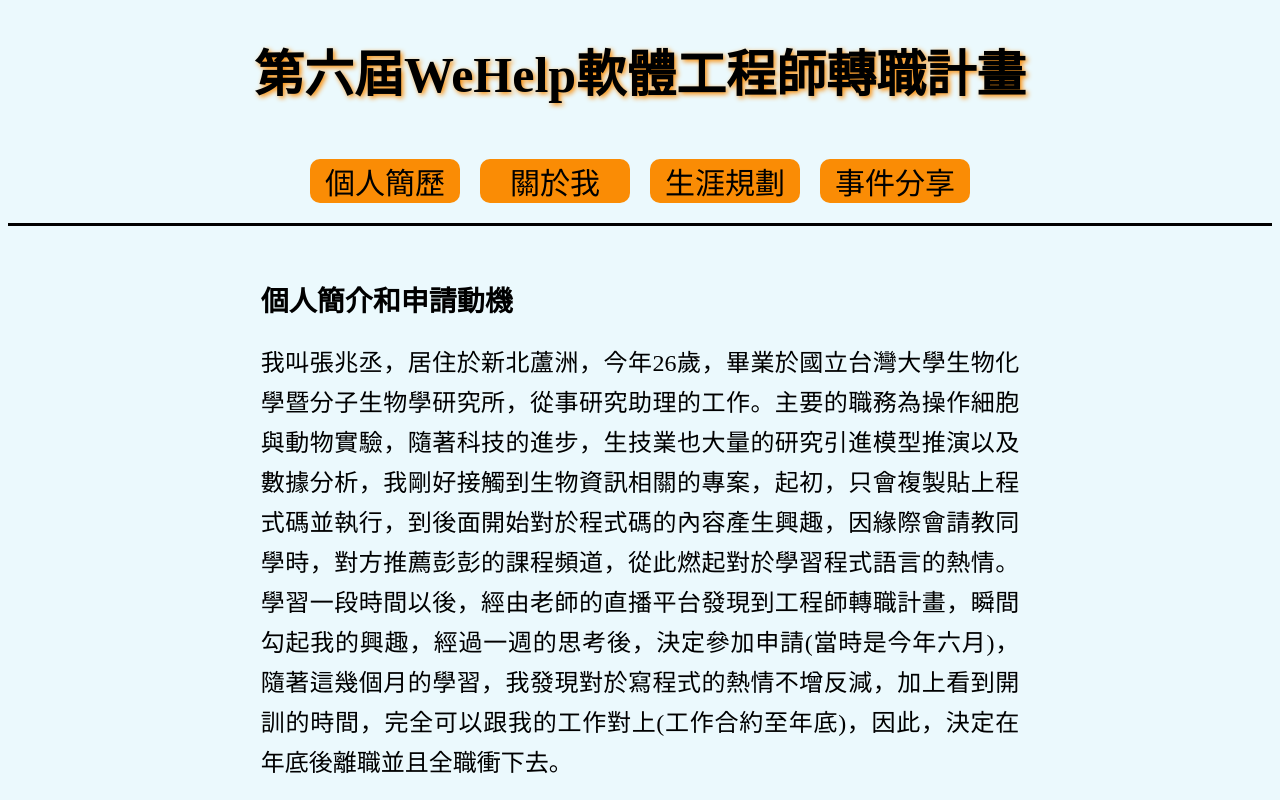
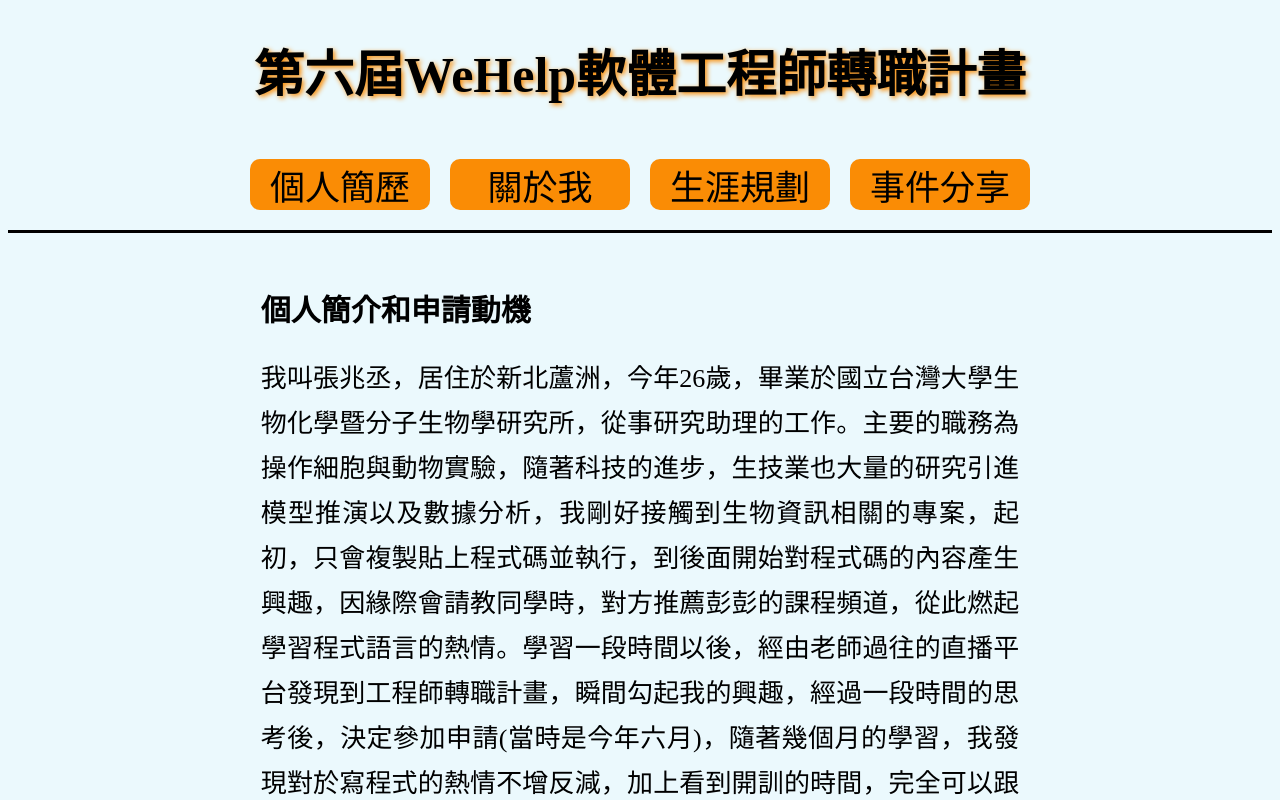
Before and after one commit to Translation-regulator/6th_bootcamp_vue, a Vue app: page / in a window 1280 px wide. Both pictures are taken after a click on the element "關於我". Shown: the top 800 px of the page. Built offline with nearby package versions, Linux system fonts and the light colour scheme.

Commit message:
新增QR code

```diff
--- a/src/App.vue
+++ b/src/App.vue
@@ -23,7 +23,6 @@
 <style scoped>
   .content{
       display: flex;justify-content: center;
-      min-height: 100vh;
   }
 
 </style>
--- a/src/Main.vue
+++ b/src/Main.vue
@@ -37,13 +37,14 @@
                                 </tr>
                             </tbody>
                         </table><br/>
-                        <div class="subtitle" style="padding-top: 5px;">職業</div>
+
+                    </div>
+                    <img src="./asset/diploma.jpg" alt="畢業證書" />
+            </div>
+            <div class="subtitle" style="padding-top: 5px;">職業</div>
                         <div>國立陽明交通大學基因體科學研究所專任研究助理</div><br/>
                         <div class="subtitle">工作內容</div>
                         <div>細胞實驗、動物實驗以及資料分析</div><br/>
-                    </div>
-                    <img src="./asset/diploma.jpg" alt="畢業證書" />
-            </div>
 
             <div class="subtitle">申請Bootcamp的契機</div>
             <div>2024年6月份接手以R語言做生物性資料分析，過程中對於寫程式產生興趣，進而開始閱覽彭彭老師的頻道，越做越有信心，也越來越有興趣，在工作上也有利用python寫解讀JSON格式的程式，將JSON資料進行重點抓取並轉移成csv檔。</div><br/>
@@ -70,13 +71,17 @@
         <div class="title">個人簡介和申請動機</div>
 
         <p class="descript">
-            我叫張兆丞，居住於新北蘆洲，今年26歲，畢業於國立台灣大學生物化學暨分子生物學研究所，從事研究助理的工作。主要的職務為操作細胞與動物實驗，隨著科技的進步，生技業也大量的研究引進模型推演以及數據分析，我剛好接觸到生物資訊相關的專案，起初，只會複製貼上程式碼並執行，到後面開始對於程式碼的內容產生興趣，因緣際會請教同學時，對方推薦彭彭的課程頻道，從此燃起對於學習程式語言的熱情。學習一段時間以後，經由老師的直播平台發現到工程師轉職計畫，瞬間勾起我的興趣，經過一週的思考後，決定參加申請(當時是今年六月)，隨著這幾個月的學習，我發現對於寫程式的熱情不增反減，加上看到開訓的時間，完全可以跟我的工作對上(工作合約至年底)，因此，決定在年底後離職並且全職衝下去。
+            我叫張兆丞，居住於新北蘆洲，今年26歲，畢業於國立台灣大學生物化學暨分子生物學研究所，從事研究助理的工作。主要的職務為操作細胞與動物實驗，隨著科技的進步，生技業也大量的研究引進模型推演以及數據分析，我剛好接觸到生物資訊相關的專案，起初，只會複製貼上程式碼並執行，到後面開始對程式碼的內容產生興趣，因緣際會請教同學時，對方推薦彭彭的課程頻道，從此燃起學習程式語言的熱情。學習一段時間以後，經由老師過往的直播平台發現到工程師轉職計畫，瞬間勾起我的興趣，經過一段時間的思考後，決定參加申請(當時是今年六月)，隨著幾個月的學習，我發現對於寫程式的熱情不增反減，加上看到開訓的時間，完全可以跟我的工作對上(工作合約至年底)，因此，決定在年底後離職並且全職進行轉職計畫。
         </p>
 
 
         <div class="title">曾經做過哪些軟體工程技術相關的學習？若有作品請分享給我們</div>
         <p class="descript">
             主要觀看彭彭老師於Youtube上傳的程式教學，先從熱門語言python開始學起，之後學習後端框架-Flask，同時，基本介面的渲染也是非常重要， HTML以及CSS成為前端網頁呈現的必備條件，為了讓畫面與使用者更有互動性，學習了前端語言JavaScript以及前端框架-Vue.js，為了解決在開發階段遇到的問題也嘗試去官網、工程師相關論壇以及老師推薦的w3school尋找到合適的解法。
+            我利用我所學的後端框架-Flask製作輕量型的python計算機，並且利用前端HTML以及CSS進行版面配置，最後利用前端JavasScript fetch後端運算邏輯，最後呈現在網頁上，我是利用pythonanywhere部屬。看似簡單的小工具，在開發階段也是花費我不少時間，但是在製作過程中也讓我學習到不少技巧，先前學習的技術往往在2週即忘光，給予自己設定一個小小專題，然後完成它，不僅可以加深印象，更能帶給自己成就感。<br/>
+            Python 計算機：<a href="https://conan.pythonanywhere.com/">https://conan.pythonanywhere.com/</a> <br/>
+            Github 程式碼：<a href="https://github.com/Translation-regulator/Calculator.git" >https://github.com/Translation-regulator/Calculator.git</a>
+
         </p>
 
     </div>
@@ -84,7 +89,7 @@
     <div v-if="props.visibleSection === 'Plan'">
         <div class="title">如果參與這個訓練，會怎麼安排學習時間？</div>
         <p class="descript">
-            我將投入全力學習，並且以全職的身分參加訓練營，除了按部就班跟上老師給予的任務，我將更深入探討任務背後的原理。到了第二階段的實務開發以及團隊開發專案，我期望能與學員於實體活動外建立讀書會，一起交流學習，根據過往開設讀書會的學長姊，相信有助於激發大家的潛能，互相砥礪，並且打磨大家的技術。
+            我將投入全力學習，並且以全職的身分參加訓練營，除了按部就班跟上老師給予的任務，我將更深入探討任務背後的原理。到了第二階段的實務開發以及團隊開發專案，我期望能與學員於實體活動外建立讀書會，一起交流學習，根據過往開設讀書會的學長姊，相信有助於激發大家的潛能，互相砥礪，並且打磨大家的技術。心態上，我會把訓練營當作碩士二年級即將畢業前半年進行研究，結合開訓前自學的歷程以及bootcamp 前四個月的紮實訓練，最後做出自己的專案，如同寫出論文一樣，我把從bootcamp畢業當作碩士畢業一樣艱辛，所以我將付出更多的時間去完成。
         </p>
 
         <div class="title">軟體技術日新月異，如何確定選擇投入的領域是正確有回報的？</div>
@@ -101,7 +106,7 @@
 
         <div class="title">關於這份申請網頁，分享一個開發時的技術心得</div>
         <p class="descript">
-            首先，HTML以及CSS的技能是必備的，巢狀的網頁結構以及排版，起初覺得非常簡單，很快即可完成作品上線，直到開發時才發現設計上需要有一定的邏輯。如果巢狀結構沒有精確地使用，即使HTML容錯能力高，未來加入CSS或是JavaScrip進行更深層開發容易使程式碼出現問題，除錯的困難度也會大大提升。我使用Vue.js作為前端框架，結合課程中所學，製作響應式網站，並且將網頁區塊進行分類，讓我在除錯以及維護上帶來非常大的便利性。最後也是最重要的技術為利用Github Pages將網頁上線，我結合VS code操作介面，順便也了解Git相關的指令，讓我在開發過程中增加許多便利性。
+            首先，HTML以及CSS的技能是必備的，巢狀的網頁結構以及排版，起初覺得非常簡單，很快即可完成作品上線，直到開發時才發現設計上需要有一定的邏輯。如果巢狀結構沒有精確地使用，即使HTML容錯能力高，未來加入CSS或是JavaScript進行更深層開發容易使程式碼出現問題，除錯的困難度也會大大提升。我使用Vue.js作為前端框架，結合課程中所學，製作響應式網站，並且將網頁區塊進行分類，讓我在除錯以及維護上帶來非常大的便利性，此外，我利用CSS的Media Queries製作適合手機閱讀的版面，歡迎彭彭老師掃描下方QR code參考。最後也是最重要的技術為利用Github Pages將網頁上線，我結合VS code操作介面，順便也了解Git相關的指令，讓我在開發過程中增加許多便利性。
         </p>
 
         <div class="title">如何看待自身工作和整個社會群體的連結關係？</div>
@@ -121,35 +126,34 @@
 
 <style scoped>
     .content {
-        display: flex;
+
         flex-wrap: wrap;
+        width: 70%;
     }
 
     table, th, td {
-        border: 2px solid black;
+        border: 4px solid black;
         border-collapse: collapse;
     }
 
     .InnerContent {
-        flex: none;
-        width: 60%;
-        padding: 3%;
+        padding-top: 3%;
     }
 
     .title {
         font-weight: bold;
-        font-size: 28px;
+        font-size: 30px;
     }
 
     .descript {
-        font-size: 24px;
+        font-size: 26px;
         font-family: 'Times New Roman', serif, 'DFKai-sb', sans-serif;
-        line-height: 40px;
+        line-height: 45px;
         text-align: justify;
     }
 
     .subtitle {
-        font-size: 26px;
+        font-size: 30px;
         font-weight: bold;
         text-decoration: underline;
         margin-bottom: 5px;
--- a/src/Nav.vue
+++ b/src/Nav.vue
@@ -33,40 +33,18 @@
 
 
     }
-    .item{
-        width: 150px;
-        margin: 10px;
-        background-color: rgb(250, 140, 5);
-        text-align: center;
-        border-radius: 10px;
-        font-size: 30px;
-        cursor: pointer;
-        transition: background-color 1s ease, box-shadow 0.5s ease;
-
-    }
-
-    .item:hover {
-        background-color: rgb(17, 13, 238);
-        color: white;
-
-    }
-
-    .item:active {
-        box-shadow: 5px 5px rgb(171, 170, 169);
-        font-weight: bold;
-    }
 
     /* 電腦版 */
     @media (min-width: 1025px) {
         .item {
-            width: 150px;
+            width: 180px;
             margin: 10px;
             background-color: rgb(250, 140, 5);
             text-align: center;
             border-radius: 10px;
-            font-size: 30px;
+            font-size: 35px;
             cursor: pointer;
-            transition: background-color 1s ease, box-shadow 0.5s ease;
+            transition: background-color 1s ease, box-shadow 0.2s ease;
         }
 
         .item:hover {
@@ -109,7 +87,7 @@
             background-color: rgb(250, 140, 5);
             text-align: center;
             border-radius: 5px;
-            font-size: 17px;
+            font-size: 15px;
         }
 
         .item:hover {
```
Also changed, not shown: src/asset/Bootcamp.png (added).
